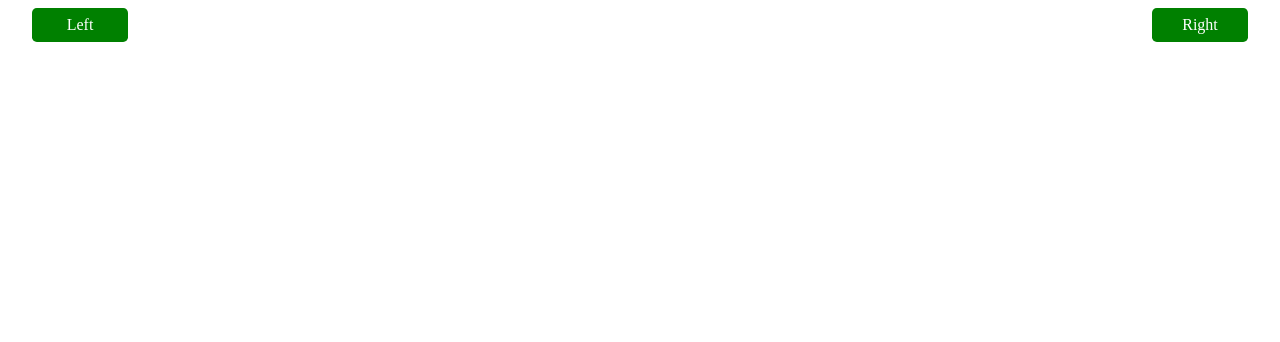
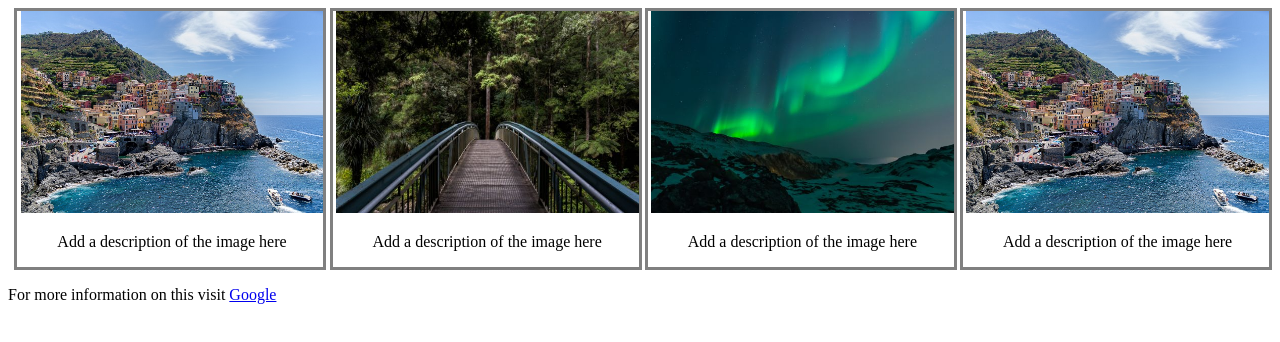
Before and after one commit to dominion-30/_website, a plain HTML site: page check.html in a window 1280 px wide. Drawn offline with Linux system fonts and the light colour scheme.

Commit message:
Add file

```diff
--- a/check.css
+++ b/check.css
@@ -48,6 +48,8 @@ ul{
 ul:hover .dropdown{
     display: block;
 } */
+
+/*
 
 
 .left, .right{
@@ -114,3 +116,41 @@ a{
 ul:hover .button{
     display: block;
 }
+.image_container{
+    width: 100%;
+    overflow: hidden;
+
+}
+div:hover img{
+    width: 50%;
+    border: 0.5em solid gray;
+} */
+
+.box{
+    width: 100%;
+    margin-left: auto;
+    margin-right: auto;
+}
+.container{
+
+    display: flex;
+}
+div{
+    margin-left: 0.2em;
+}
+
+img{
+    width: 100%;
+    overflow: hidden;
+}
+div p{
+    text-align: center;
+}
+
+.image_border{
+    border: 0.2em solid gray;
+}
+
+/* a[target]{
+    background-color:yellow;
+} */
--- a/check.html
+++ b/check.html
@@ -24,7 +24,8 @@
 
 
     </div> -->
-    <div class="container">
+
+    <!-- <div class="container">
         <div class="left_side">
             <ul>
                 <li class="left"><a href="/">Left</a></li>
@@ -56,8 +57,47 @@
     </div>
 
 
+        <div class="image_container">
+            <img src="img/pineapple.jpg" alt="image of a pineapple">
+        </div> -->
+        <div class="box">
+            <div class="container">
+                <div class="image_border">
+
+                    <div class="frame1">
+                        <img src="img/img_left.jpg" alt="image of an island with buildings">
+                        <p>Add a description of the image here</p>
+                    </div>
+
+                </div>
+
+                <div class="image_border">
+                    <div class="frame2">
+                        <img src="img/img_middle.jpg" alt="image of a forest">
+                        <p>Add a description of the image here</p>
+                    </div>
+                </div>
+
+                <div class="image_border">
+                    <div class="frame3">
+                        <img src="img/img_right.jpg" alt="image of trees">
+                        <p>Add a description of the image here</p>
+                    </div>
+                </div>
+
+                <div class="image_border">
+                    <div class="frame4">
+                        <img src="img/img_left.jpg" alt="image of an island with buildings">
+                        <p>Add a description of the image here</p>
+                    </div>
+                </div>
 
 
 
+            </div>
+        </div>
+
+
+    <p>For more information on this visit <a href="https://www.google.com" target="_blank">Google</a></p>
 </body>
 </html>
```
